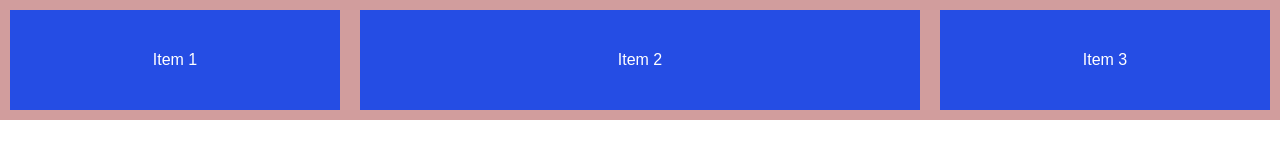
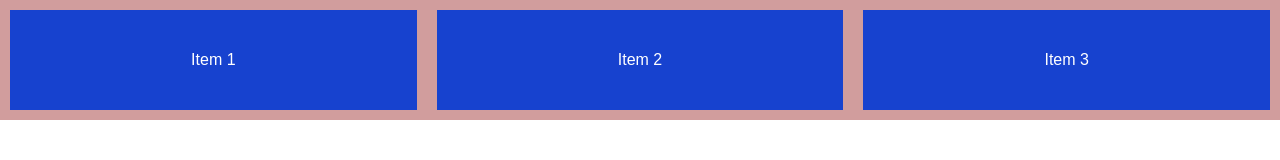
Before and after one commit to ManushreeMallaraju/Flexbox-Layout-Project, a plain HTML site: page work-with-properties/index.html in a window 1280 px wide. Drawn offline with Linux system fonts and the light colour scheme.

Commit message:
flex property:grow shrink basis

```diff
--- a/work-with-properties/style.css
+++ b/work-with-properties/style.css
@@ -27,9 +27,9 @@ body {
 } */
 
 .item {
-  flex-basis: 100px;
+  flex: 1; /* 1 0 0/100px : combination of 3 props: grow shrink basis*/
   height: 100px;
-  background-color: #254de4;
+  background-color: #1742cf;
   color: white;
   margin: 10px;
 
@@ -40,14 +40,11 @@ body {
 }
 
 .item:nth-of-type(1) {
-  flex-grow: 1;
 }
 
 .item:nth-of-type(2) {
-  flex-grow: 2;
 }
 
 .item:nth-of-type(3) {
   /* using psuedo-selector ; to select each flex item  */
-  flex-grow: 1;
 }
```
